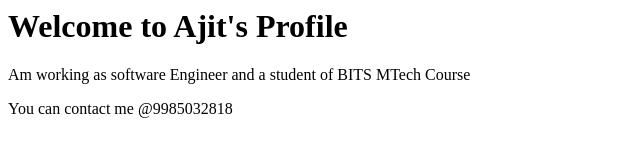
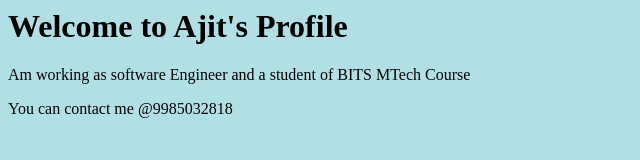
Before and after one commit to ajitkumar1310/ajitkumar1310.github.io, a plain HTML site: page index.html in a window 1280 px wide. Shown: the whole page, without its empty margins (0-640 px from the left). Drawn offline with Linux system fonts and the light colour scheme.

Commit message:
Update index.html

```diff
--- a/index.html
+++ b/index.html
@@ -1,3 +1,7 @@
+<html>
+<body style="background-color:powderblue;">
 <h1>Welcome to Ajit's Profile</h1>
 <p>Am working as software Engineer and a student of BITS MTech Course</p>
 <p>You can contact me @9985032818</p>
+</body>
+</html>
```
